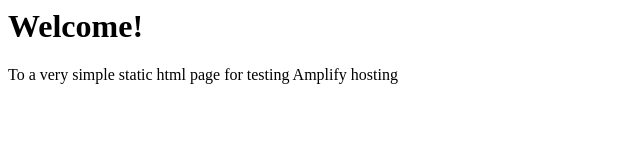
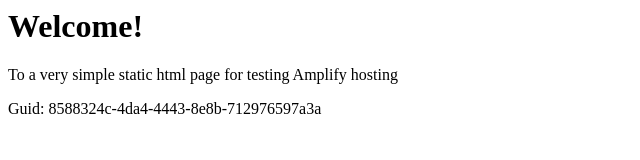
Before and after one commit to aws-aemilia-yul/Github-PR-Commit-Integration-Test-DoNotTouch-GitH-MJCD6L4M-v1-prod-ca-central-1, a website: page src/index.html in a window 1280 px wide. Shown: the whole page, without its empty margins (0-640 px from the left). Drawn offline with Linux system fonts and the light colour scheme.

Commit message:
commit from integ tests

```diff
--- a/src/index.html
+++ b/src/index.html
@@ -1,3 +1,5 @@
+
+
 <html lang="en">
 
 <head>
@@ -10,6 +12,6 @@
 <body>
     <h1>Welcome!</h1>
     <p>To a very simple static html page for testing Amplify hosting</p>
-</body>
+    <p>Guid: 8588324c-4da4-4443-8e8b-712976597a3a</p></body>
 
 </html>
```
